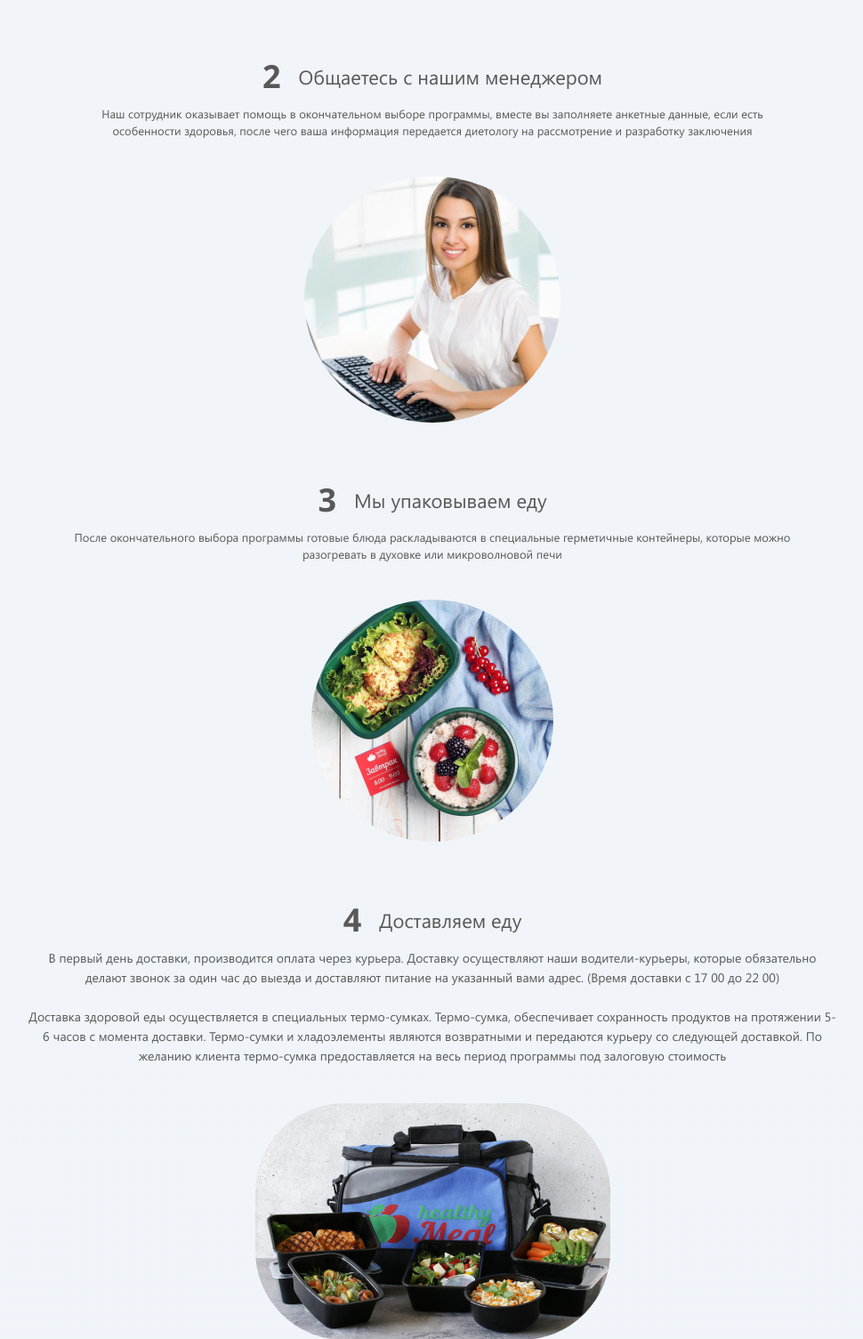
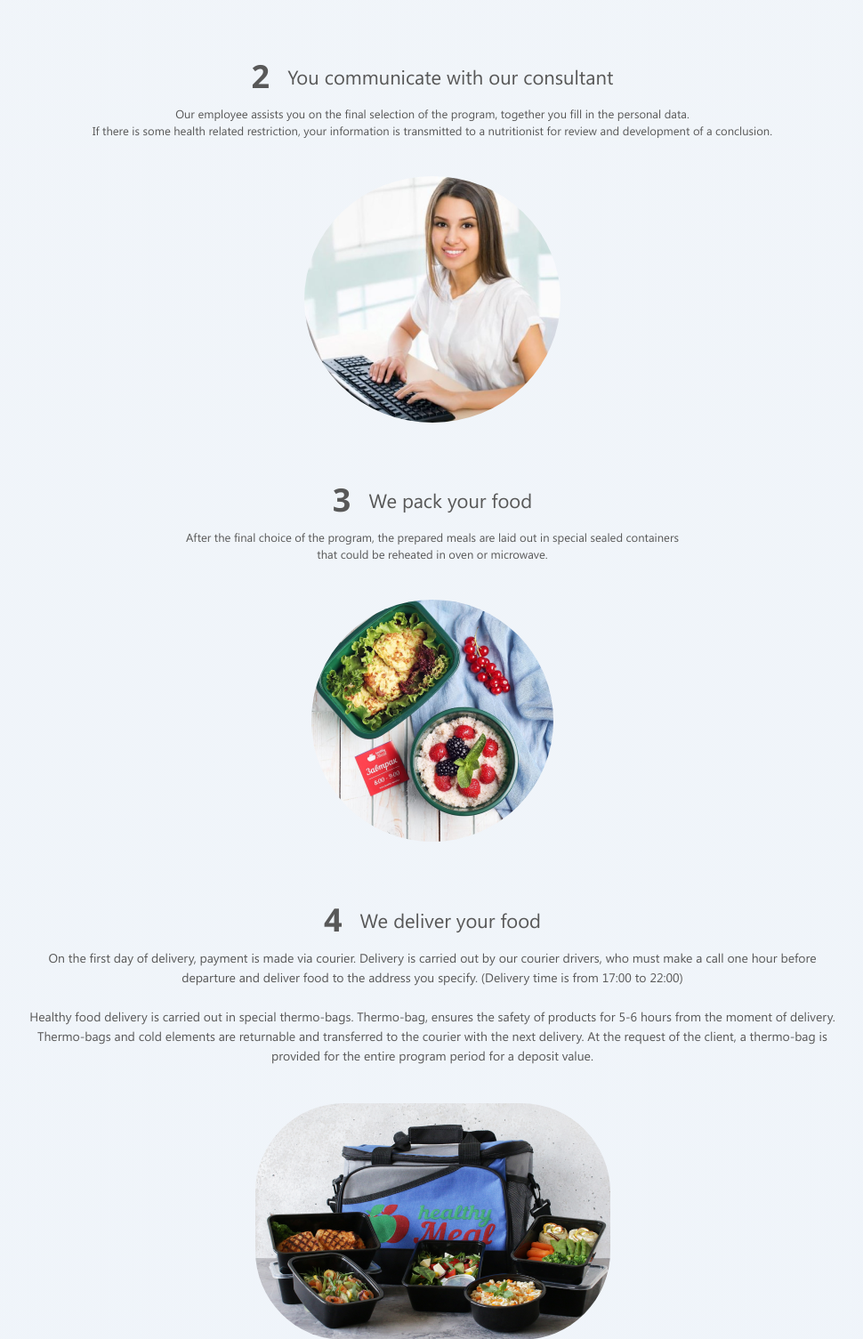
Before and after one commit to kusdavletov/healthyfood, a Django app: page /how-it-works/ in a window 1280 px wide. Shown: the part 946-2451 px from the top of the page at 89% size, without its empty margins (154-1124 px from the left). Run offline with Django 3.2, Linux system fonts and the light colour scheme; some libraries are stand-ins or nearby versions.

Commit message:
Update content

```diff
--- a/healthy_food/templates/how-it-works.html
+++ b/healthy_food/templates/how-it-works.html
@@ -15,17 +15,17 @@
         <div class="work-step">
             <div class="work-step__header">
                 <div class="work-step__num">1</div>
-                <div class="work-step__text">Вы делаете заказ на сайте или в нашем <a href="https://www.instagram.com/healthymeal_kz/">инстаграм-аккаунте</a>
+                <div class="work-step__text">You make an order on the website or on our <a href="">instagram account</a>
                 </div>
             </div>
             <div class="work-step__body">
                 <div class="work-step__row">
                     <div class="work-step__col">
-                        <img src="{% static 'img/step-1.svg' %}">
+                        <img src="{% static 'img/step1.svg' %}">
                     </div>
                     <div class="work-step__separator"></div>
                     <div class="work-step__col">
-                        <img class="img-circle" src="{% static 'img/step-2.png' %}">
+                        <img class="img-circle" src="{% static 'img/instagram-circle-big.svg' %}">
                     </div>
                 </div>
             </div>
@@ -33,41 +33,52 @@
         <div class="work-step">
             <div class="work-step__header">
                 <div class="work-step__num">2</div>
-                <div class="work-step__text">Общаетесь с нашим менеджером</div>
+                <div class="work-step__text">You communicate with our consultant</div>
             </div>
-            <div class="work-step__description">Наш сотрудник оказывает помощь в окончательном выборе программы, вместе вы заполняете анкетные данные, если есть
-                <br>особенности здоровья, после чего ваша информация передается диетологу на рассмотрение и разработку заключения</div>
+            <div class="work-step__description">Our employee assists you on the final selection of the program, together you fill in the personal data.
+                <br>If there is some health related restriction, your information is transmitted to a nutritionist for review and development of a conclusion.
+            </div>
             <div class="work-step__body">
                 <div class="work-step__picture">
-                    <img class="img-circle" src="{% static 'img/step-3.png' %}">
+                    <img class="img-circle" src="{% static 'img/step2.png' %}">
                 </div>
             </div>
         </div>
         <div class="work-step">
             <div class="work-step__header">
                 <div class="work-step__num">3</div>
-                <div class="work-step__text">Мы упаковываем еду</div>
+                <div class="work-step__text">We pack your food</div>
             </div>
-            <div class="work-step__description">После окончательного выбора программы готовые блюда раскладываются в специальные герметичные контейнеры, которые можно
-                <br>разогревать в духовке или микроволновой печи</div>
+            <div class="work-step__description">After the final choice of the program, the prepared meals are laid out in special sealed containers
+                <br>that could be reheated in oven or microwave.
+            </div>
             <div class="work-step__body">
                 <div class="work-step__picture">
-                    <img class="img-circle" src="{% static 'img/step-4.png' %}">
+                    <img class="img-circle" src="{% static 'img/step3.png' %}">
                 </div>
             </div>
         </div>
         <div class="work-step">
             <div class="work-step__header">
                 <div class="work-step__num">4</div>
-                <div class="work-step__text">Доставляем еду</div>
+                <div class="work-step__text">We deliver your food</div>
             </div>
             <div class="work-step__description">
-                <p>В первый день доставки, производится оплата через курьера. Доставку осуществляют наши водители-курьеры, которые обязательно делают звонок за один час до выезда и доставляют питание на указанный вами адрес. (Время доставки с 17 00 до 22 00)</p>
-                <p>Доставка здоровой еды осуществляется в специальных термо-сумках. Термо-сумка, обеспечивает сохранность продуктов на протяжении 5-6 часов с момента доставки. Термо-сумки и хладоэлементы являются возвратными и передаются курьеру со следующей доставкой. По желанию клиента термо-сумка предоставляется на весь период программы под залоговую стоимость</p>
+                <p>
+                    On the first day of delivery, payment is made via courier.
+                    Delivery is carried out by our courier drivers, who must make a call one hour before departure and deliver food to the address you specify.
+                    (Delivery time is from 17:00 to 22:00)
+                </p>
+                <p>
+                    Healthy food delivery is carried out in special thermo-bags.
+                    Thermo-bag, ensures the safety of products for 5-6 hours from the moment of delivery.
+                    Thermo-bags and cold elements are returnable and transferred to the courier with the next delivery.
+                    At the request of the client, a thermo-bag is provided for the entire program period for a deposit value.
+                </p>
             </div>
             <div class="work-step__body">
                 <div class="work-step__picture">
-                    <img class="img-circle-100" src=".{% static 'img/step-5.png' %}">
+                    <img class="img-circle-100" src="{% static 'img/step4.png' %}">
                 </div>
             </div>
         </div>
```
Also changed, not shown: healthy_food/templates/about-us.html (+9 -4 lines), healthy_food/templates/main.html (+12 -3 lines), healthy_food/static/img/elvira.jpg (deleted), healthy_food/static/img/instagram-circle-big.svg (added), healthy_food/static/img/programs/1200.png (added), healthy_food/static/img/programs/1500.png (added), healthy_food/static/img/programs/1800.png (added), healthy_food/static/img/programs/2200.png (added), healthy_food/static/img/programs/2800.png (added), healthy_food/static/img/programs/850.png (added), healthy_food/static/img/programs/moms.png (added), healthy_food/static/img/programs/vegeterian.png (added), healthy_food/static/img/step-1.svg (deleted), healthy_food/static/img/step-2.png (deleted), 4 more files.
